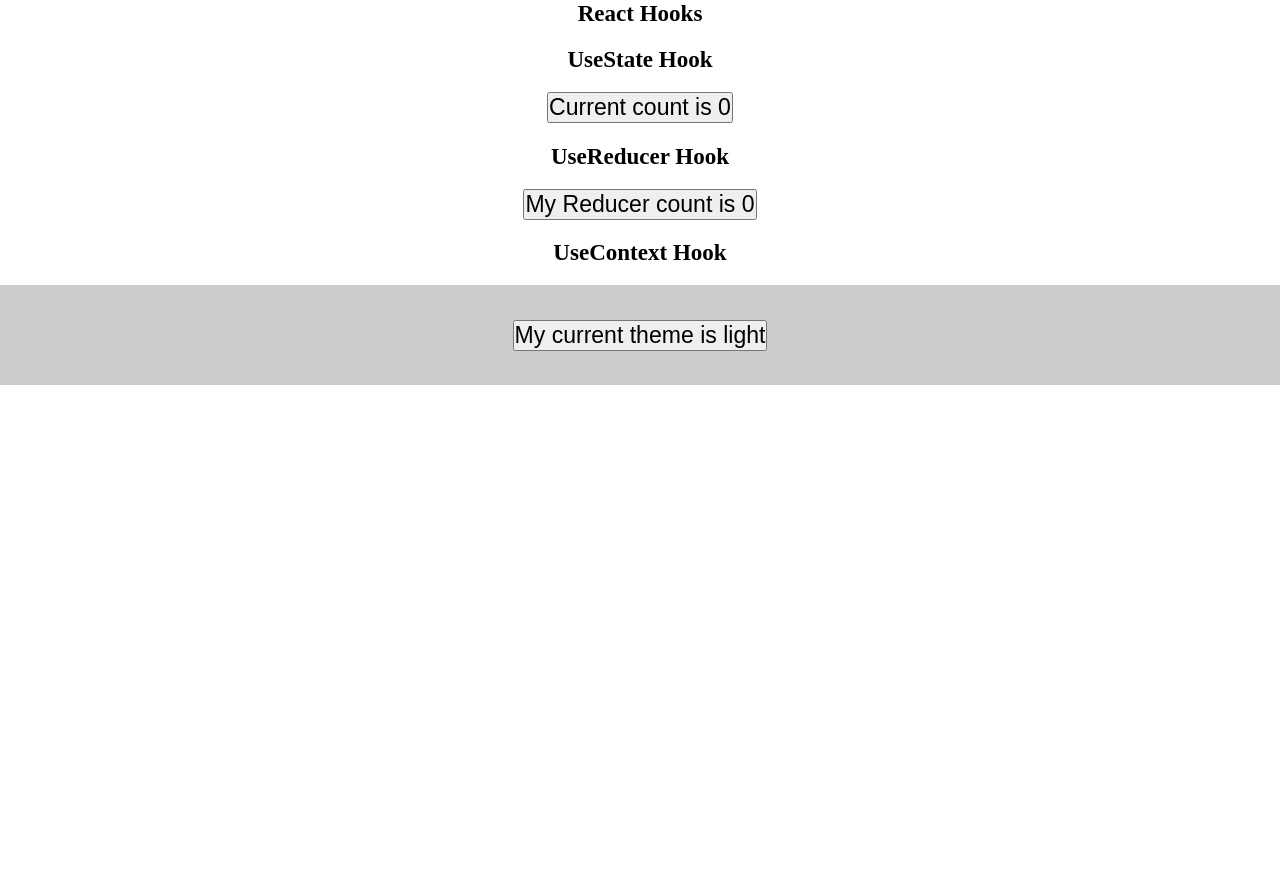
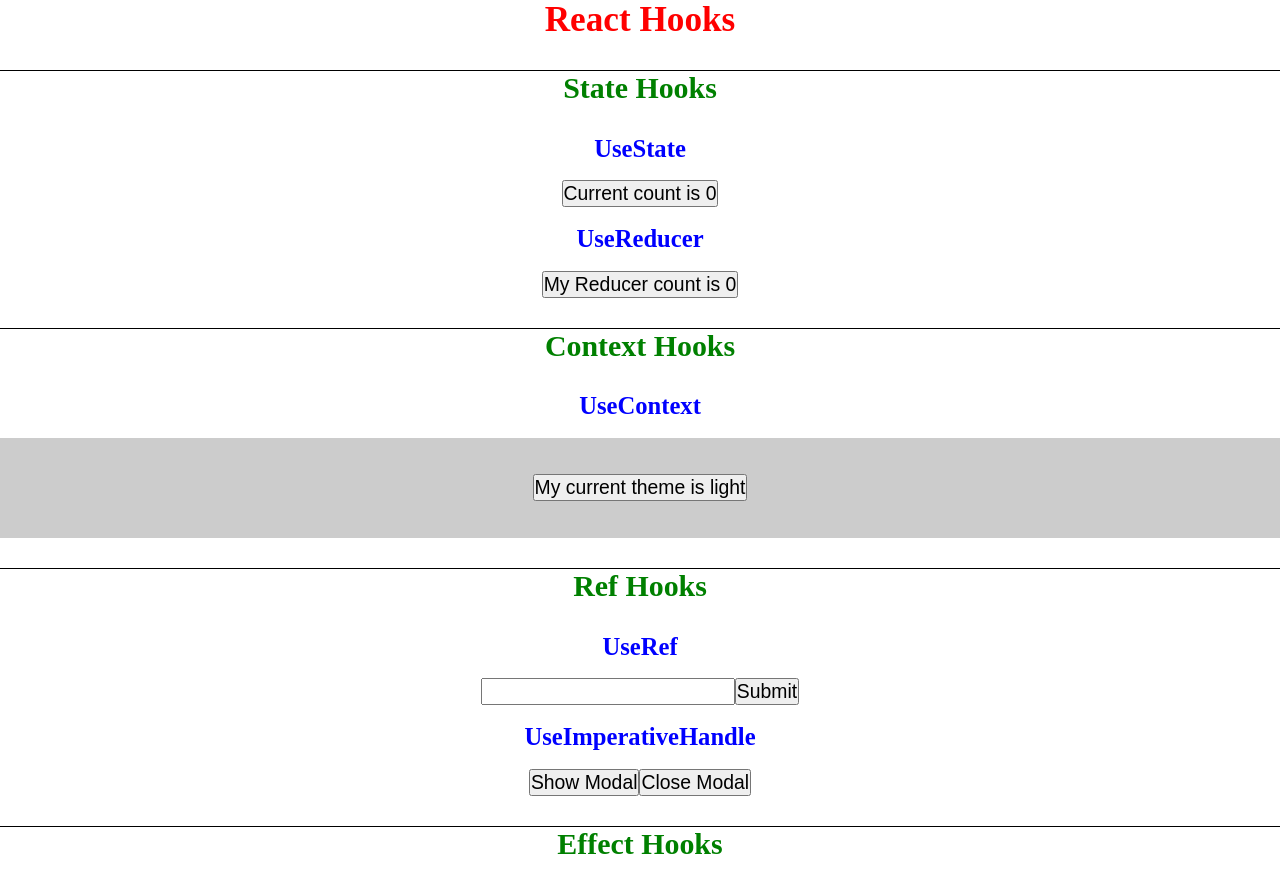
Before and after one commit to IslamSolimanInnowise/react-preparation, a React (Vite) app: page / in a window 1280 px wide. Before the commit the page ends 800 px from the top, so only its background shows below. Built offline with nearby package versions, Linux system fonts and the light colour scheme.

Commit message:
add useImperativeHandle

```diff
--- a/src/App.tsx
+++ b/src/App.tsx
@@ -1,4 +1,6 @@
 import UseContextHook from "./components/hooks/context/UseContextHook/UseContextHook";
+import UseImperativeHandleHook from "./components/hooks/ref/UseImperativeHandleHook/UseImperativeHandleHook";
+import UseRefHook from "./components/hooks/ref/UseRefHook/UseRefHook";
 import UseReducerHook from "./components/hooks/state/UseReducerHook/UseReducerHook";
 import UseStateHook from "./components/hooks/state/UseStateHook/UseStateHook";
 
@@ -7,10 +9,19 @@ const App: React.FC = () => {
     <div>
       <h1>React Hooks</h1>
       {/* State Hooks */}
+      <h2>State Hooks</h2>
       <UseStateHook />
       <UseReducerHook />
       {/* Context Hooks */}
+      <h2>Context Hooks</h2>
       <UseContextHook />
+      {/* Ref Hooks */}
+      <h2>Ref Hooks</h2>
+      <UseRefHook />
+      <UseImperativeHandleHook />
+      {/* Effect Hooks */}
+      <h2>Effect Hooks</h2>
+      {/* Custom Hooks */}
     </div>
   );
 };
--- a/src/components/hooks/context/UseContextHook/UseContextHook.tsx
+++ b/src/components/hooks/context/UseContextHook/UseContextHook.tsx
@@ -5,7 +5,7 @@ const UseContextHook: React.FC = () => {
   return (
     <MyAppContext>
       <div>
-        <h2>UseContext Hook</h2>
+        <h3>UseContext</h3>
         <Button />
       </div>
     </MyAppContext>
--- /dev/null
+++ b/src/components/hooks/ref/UseImperativeHandleHook/Modal.tsx
@@ -0,0 +1,34 @@
+import { forwardRef, useImperativeHandle, useRef, useState } from "react";
+
+interface ModalProps {
+  text: string;
+}
+
+export interface ModalRef {
+  open: () => void;
+  close: () => void;
+}
+
+const Modal = forwardRef<ModalRef, ModalProps>(({ text }, ref) => {
+  const dialogRef = useRef<HTMLDivElement | null>(null);
+  const [dialogClass, setDialogClass] = useState("modal");
+
+  useImperativeHandle(
+    ref,
+    () => {
+      return {
+        open: () => setDialogClass(`${dialogClass} open`),
+        close: () => setDialogClass("modal"),
+      };
+    },
+    [dialogClass]
+  );
+
+  return (
+    <div ref={dialogRef} className={dialogClass}>
+      <h4>{text}</h4>
+    </div>
+  );
+});
+
+export default Modal;
--- /dev/null
+++ b/src/components/hooks/ref/UseImperativeHandleHook/UseImperativeHandleHook.tsx
@@ -0,0 +1,25 @@
+import { useRef } from "react";
+import Modal, { ModalRef } from "./Modal";
+
+const UseImperativeHandleHook = () => {
+  const modalController = useRef<ModalRef>(null);
+
+  return (
+    <div>
+      <h3>UseImperativeHandle</h3>
+      <button onClick={() => modalController.current?.open()}>
+        Show Modal
+      </button>
+      <button onClick={() => modalController.current?.close()}>
+        Close Modal
+      </button>
+
+      <Modal
+        text="This is a modal that is controlled from outside"
+        ref={modalController}
+      />
+    </div>
+  );
+};
+
+export default UseImperativeHandleHook;
--- /dev/null
+++ b/src/components/hooks/ref/UseRefHook/UseRefHook.tsx
@@ -0,0 +1,26 @@
+import { useRef } from "react";
+
+const UseRefHook: React.FC = () => {
+  const inputRef = useRef<HTMLInputElement | null>(null);
+
+  function handleSubmit(event: React.FormEvent<HTMLFormElement>) {
+    event.preventDefault();
+
+    if (!inputRef.current?.value) {
+      alert("Please enter a value");
+    } else {
+      alert(inputRef.current.value);
+    }
+  }
+
+  return (
+    <div>
+      <h3>UseRef</h3>
+      <form onSubmit={handleSubmit}>
+        <input type="text" ref={inputRef} />
+        <button>Submit</button>
+      </form>
+    </div>
+  );
+};
+export default UseRefHook;
--- a/src/components/hooks/state/UseReducerHook/UseReducerHook.tsx
+++ b/src/components/hooks/state/UseReducerHook/UseReducerHook.tsx
@@ -10,7 +10,7 @@ const UseReducerHook: React.FC = () => {
 
   return (
     <div>
-      <h2>UseReducer Hook</h2>
+      <h3>UseReducer</h3>
       <button onClick={handleAddition}>
         My Reducer count is {state.count}
       </button>
--- a/src/components/hooks/state/UseStateHook/UseStateHook.tsx
+++ b/src/components/hooks/state/UseStateHook/UseStateHook.tsx
@@ -21,7 +21,7 @@ const UseStateHook: React.FC = () => {
 
   return (
     <div>
-      <h2>UseState Hook</h2>
+      <h3>UseState</h3>
       <button onClick={handleClick}>Current count is {count}</button>
     </div>
   );
--- a/src/index.css
+++ b/src/index.css
@@ -5,9 +5,49 @@
   margin: 0;
   padding: 0;
   text-align: center;
-  font-size: 1.2rem;
+  font-size: 1.1rem;
+}
+
+h1 {
+  font-size: 2rem;
+  color: red
 }
 
 h2 {
+  font-size: 1.7rem;
+  margin: 1.7rem auto;
+  border-top: 1px solid black;
+  color: green;
+}
+
+h3 {
   margin: 1rem auto;
+  font-size: 1.4rem;
+  color: blue;
 }
+
+.modal {
+  background-color: grey;
+  color: white;
+  border: 2px solid black;
+  width: 400px;
+  height: 200px;
+  position: absolute;
+  left: 50%;
+  top: 50%;
+  margin-top: 100px;
+  margin-left: -200px;
+  display: flex;
+  flex-direction: column;
+  justify-content: space-evenly;
+  align-items: center;
+  display: none;
+
+  &.open {
+    display: flex;
+  }
+
+  button {
+    max-width: 100px;
+  }
+}
```
